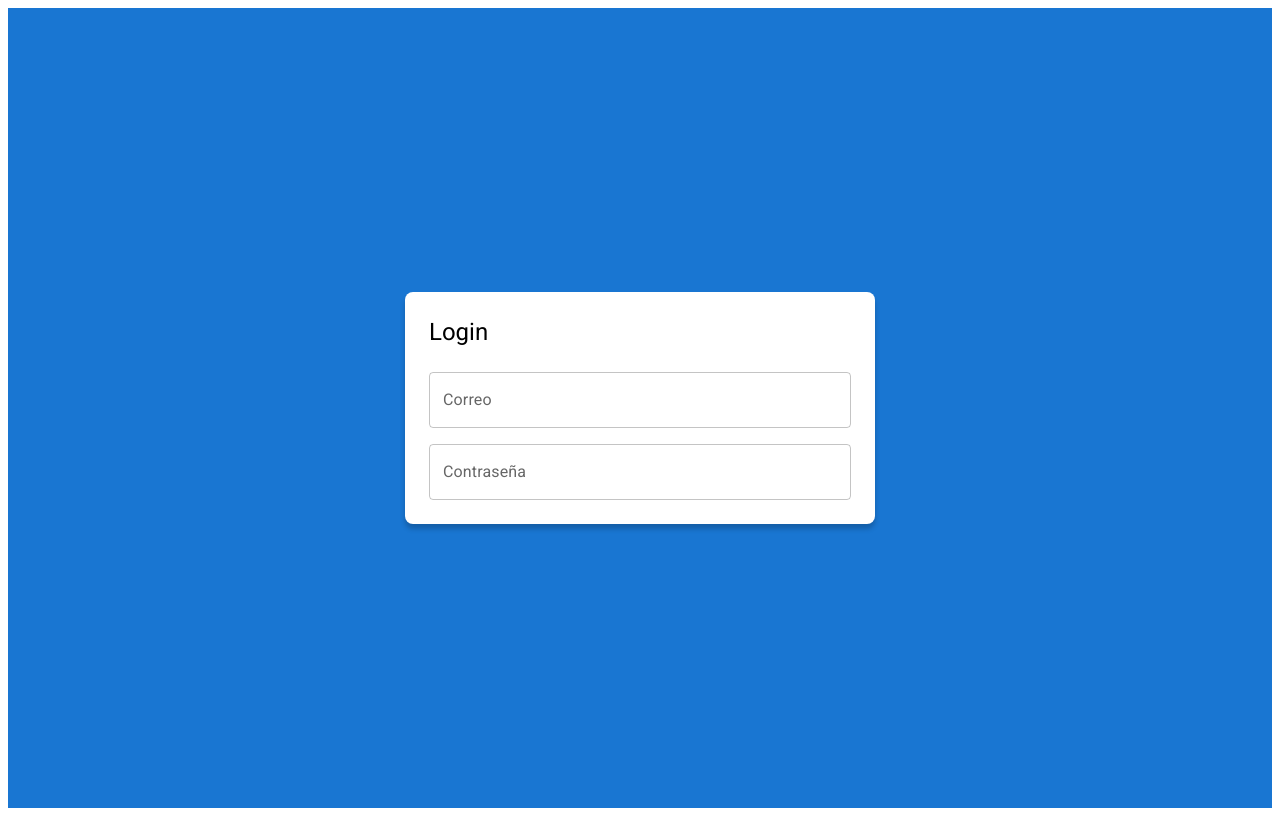
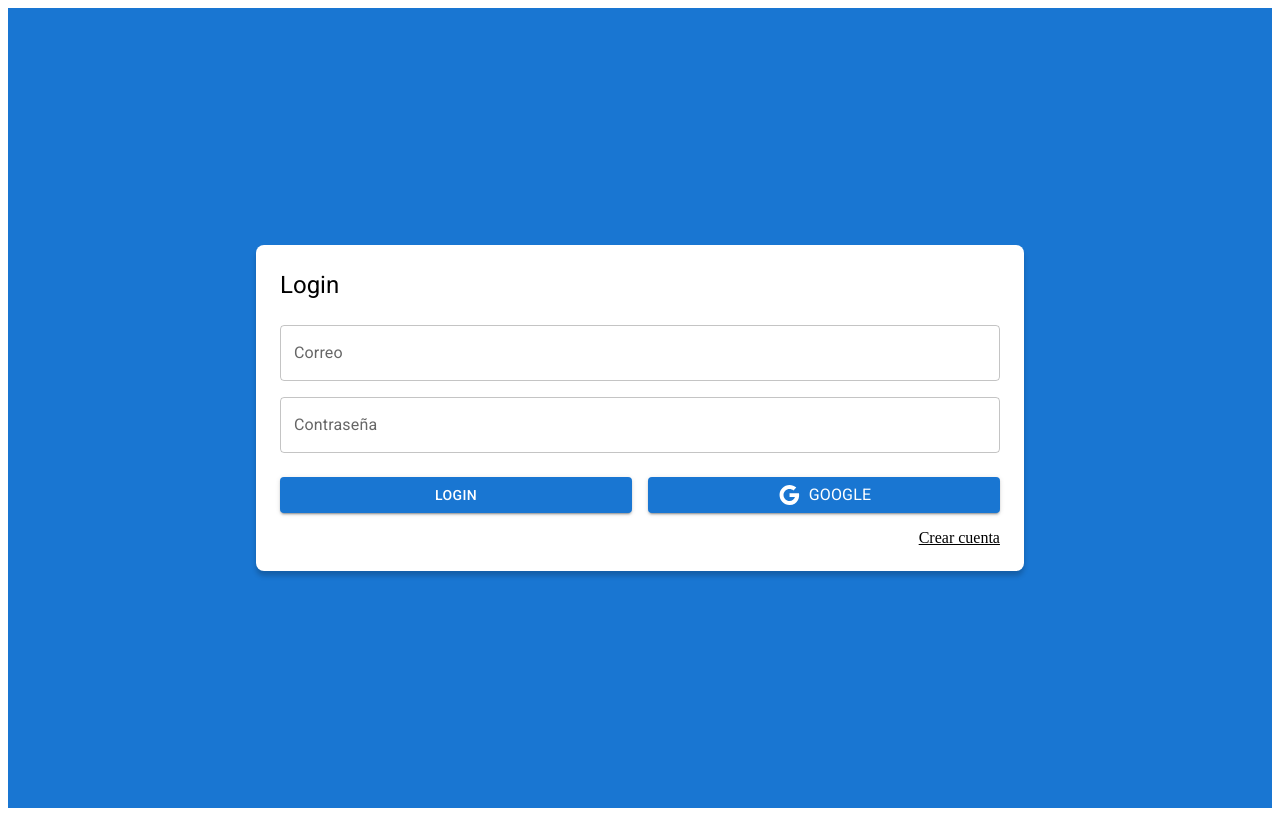
Before and after one commit to AlbertoG22/tornilleria-project, a React (Vite) app: page /auth/login in a window 1280 px wide. Built offline with nearby package versions, Linux system fonts and the light colour scheme.

Commit message:
login buttons

```diff
--- a/src/auth/pages/LoginPage.jsx
+++ b/src/auth/pages/LoginPage.jsx
@@ -1,4 +1,6 @@
-import { Grid, TextField, Typography } from '@mui/material';
+import { Link as RouterLink } from 'react-router-dom';
+import { Google } from '@mui/icons-material';
+import { Button, Grid, Link, TextField, Typography } from '@mui/material';
 
 export const LoginPage = () => {
   return (
@@ -36,6 +38,27 @@
                 fullWidth
               />
             </Grid>
+
+            <Grid container spacing={2} sx={{ mb: 2, mt: 1 }}>
+              <Grid item xs={12} sm={6}>
+                <Button variant='contained' fullWidth>
+                  Login
+                </Button>
+              </Grid>
+
+              <Grid item xs={12} sm={6}>
+                <Button variant='contained' fullWidth>
+                  <Google />
+                  <Typography sx={{ ml: 1 }}>Google</Typography>
+                </Button>
+              </Grid>
+            </Grid>
+
+            <Grid container direction='row' justifyContent='end'>
+              <Link component={ RouterLink } color='inherit' to='/auth/register'>
+                Crear cuenta
+              </Link>
+            </Grid>
           </Grid>
         </form>
       </Grid>
```
